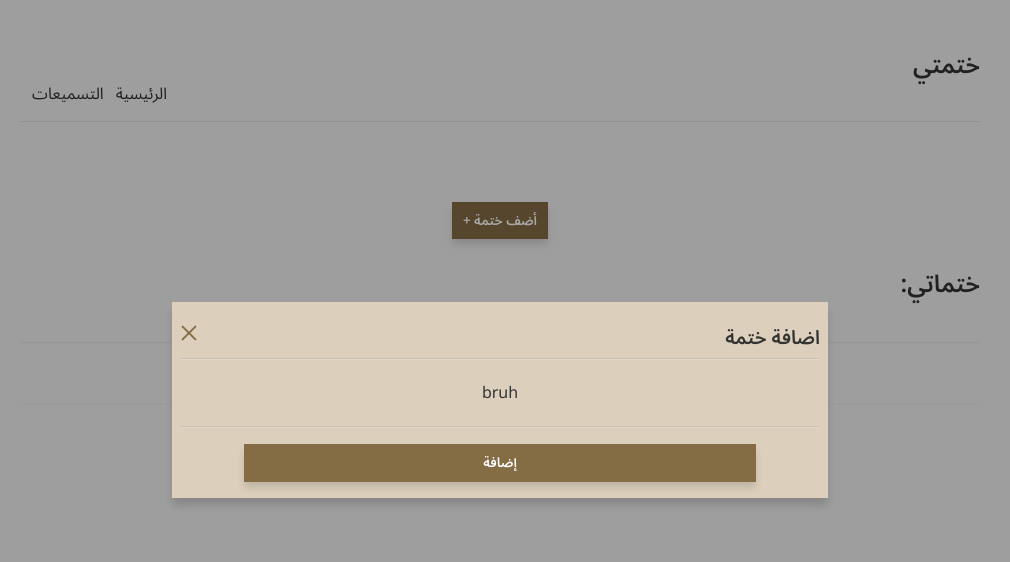
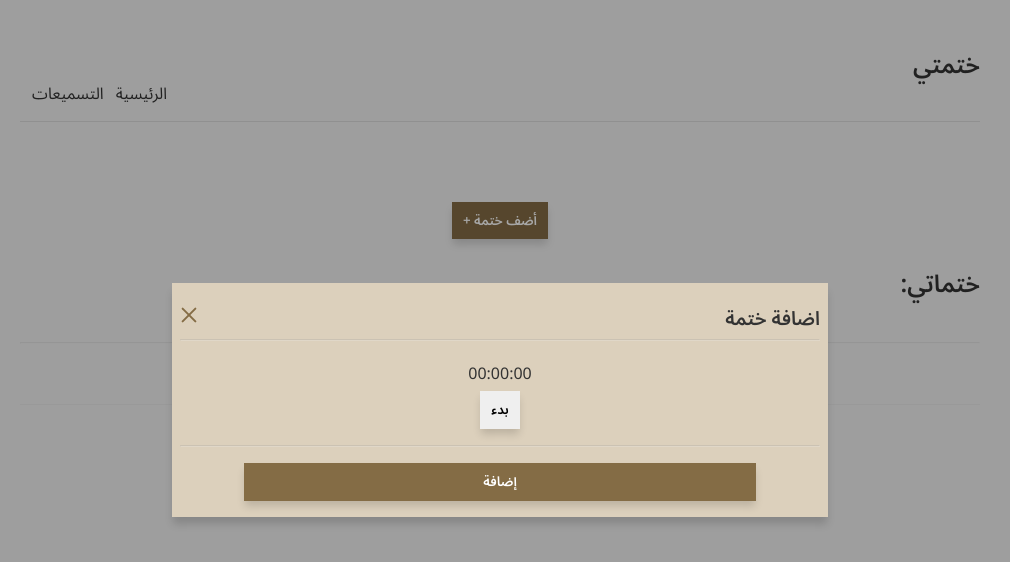
Before and after one commit to AbdulazizYas/Khatmaty, a Next.js app: page /tasmeat in a window 1280 px wide. Both pictures are taken after a click on the button "أضف ختمة +". Shown: the top 562 px of the page, without its empty margins (140-1150 px from the left). Built offline with nearby package versions, Linux system fonts and the light colour scheme.

Commit message:
add counter remaining fixing its bug when it is stopped

```diff
--- /dev/null
+++ b/components/tasmeat/Counter.js
@@ -0,0 +1,51 @@
+import { useState } from "react";
+import { formatTime } from "../../utils";
+
+const Counter = () => {
+  const [counterIsStart, setCounterIsStart] = useState(false);
+  const [hour, setHour] = useState(0);
+  const [min, setMin] = useState(0);
+  const [sec, setSec] = useState(0);
+
+  let counterInterval;
+  let time = 0;
+
+  function counter() {
+    time += 1;
+
+    setHour(Math.floor(time / 3600));
+    setMin(Math.floor(time / 60));
+    setSec(Math.floor(time % 60));
+  }
+
+  const handleStart = () => {
+    if (counterIsStart) {
+      clearInterval(counterInterval);
+      setCounterIsStart(false);
+      setHour(0);
+      setMin(0);
+      setSec(0);
+      time = 0;
+      return;
+    }
+
+    setCounterIsStart(true);
+
+    counterInterval = setInterval(counter, 1000);
+  };
+
+  return (
+    <>
+      <div className="clock">
+        {formatTime(hour)}:{formatTime(min)}:{formatTime(sec)}
+      </div>
+      <div className="clock-tools">
+        <button className="secondary" onClick={handleStart}>
+          {counterIsStart ? "إيقاف" : "بدء"}
+        </button>
+      </div>
+    </>
+  );
+};
+
+export default Counter;
--- /dev/null
+++ b/components/tasmeat/ModalBody.js
@@ -0,0 +1,11 @@
+import Counter from "./Counter";
+
+const ModalBody = () => {
+  return (
+    <>
+      <Counter />
+    </>
+  );
+};
+
+export default ModalBody;
--- a/components/tasmeat/ModalTasmee.js
+++ b/components/tasmeat/ModalTasmee.js
@@ -1,4 +1,5 @@
 import { Cross } from "../utils";
+import ModalBody from "./ModalBody";
 
 const ModalTasmee = ({ isShown, setIsShown }) => {
   return (
@@ -28,7 +29,9 @@ const ModalTasmee = ({ isShown, setIsShown }) => {
                 borderRadius: "50px",
               }}
             />
-            <div className="body">bruh</div>
+            <div className="body">
+              <ModalBody />
+            </div>
 
             <hr
               style={{
--- /dev/null
+++ b/utils.js
@@ -0,0 +1,7 @@
+export const formatTime = (timeNumber) => {
+  if (timeNumber <= 9) {
+    return `0${timeNumber}`;
+  }
+
+  return timeNumber;
+};
```
